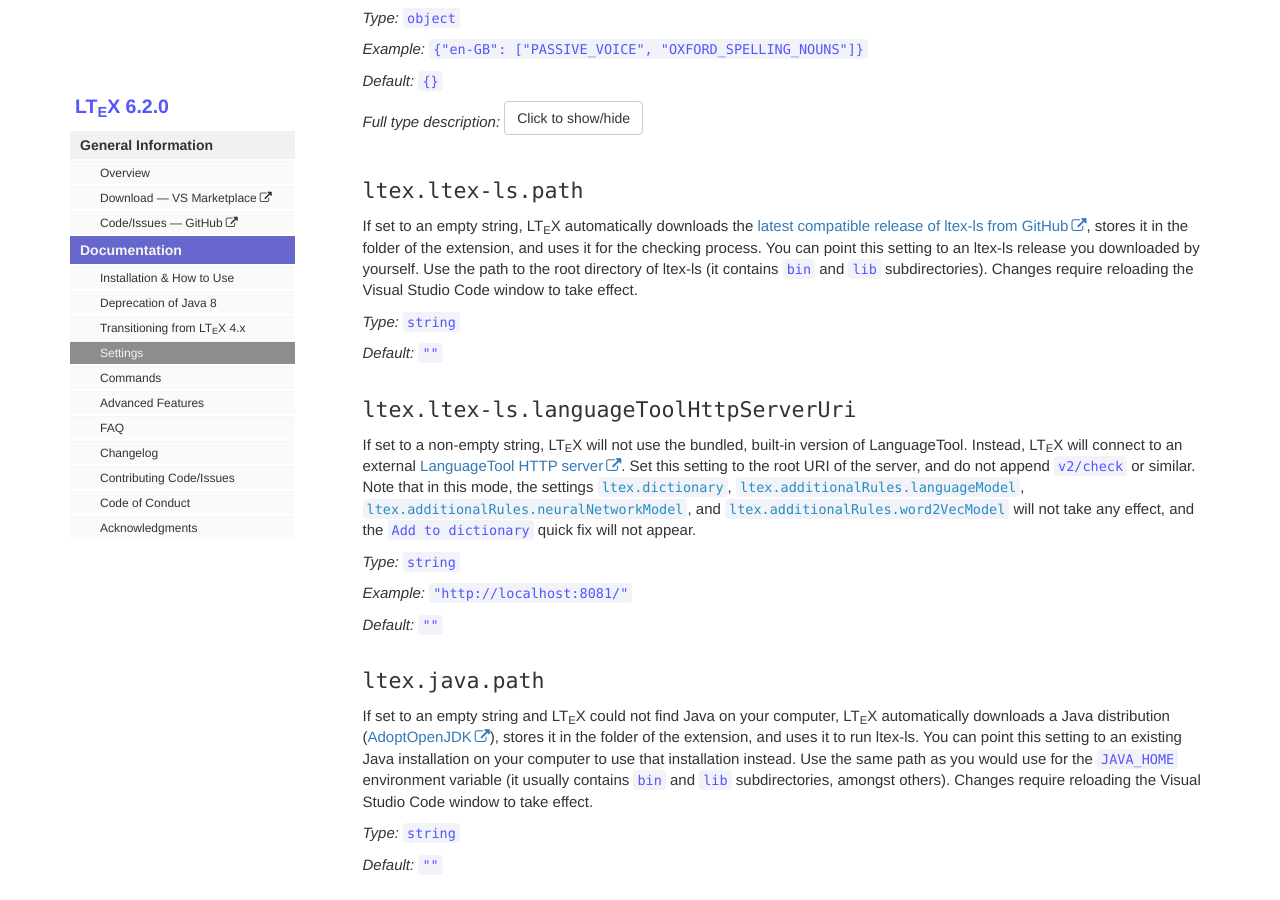
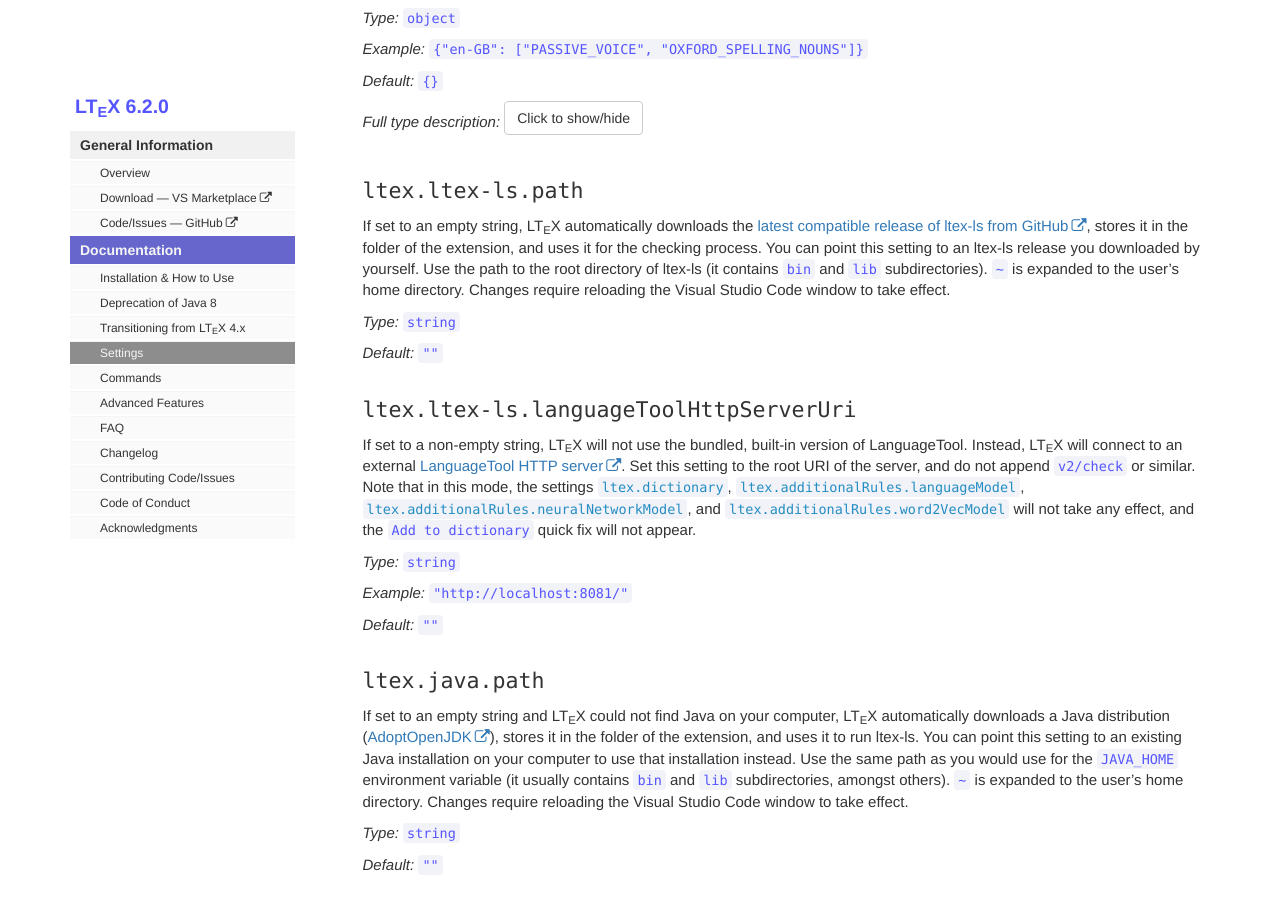
Before and after one commit to valentjn/vscode-ltex, a Jekyll site: the page built from pages/docs/settings.md, in a window 1280 px wide and 900 px high, scrolled down 2739 px. Built offline with Jekyll 4.4.1, drawn with Linux system fonts in a browser that asks for light colours; some of the changed text lies outside the part shown.

Commit message:
Update settings

```diff
--- a/pages/docs/settings.md
+++ b/pages/docs/settings.md
@@ -808,7 +808,7 @@
 
 ## `ltex.ltex-ls.path`
 
-If set to an empty string, LTeX automatically downloads the [latest compatible release of ltex-ls from GitHub](https://github.com/valentjn/ltex-ls/releases), stores it in the folder of the extension, and uses it for the checking process. You can point this setting to an ltex-ls release you downloaded by yourself. Use the path to the root directory of ltex-ls (it contains `bin` and `lib` subdirectories). Changes require reloading the Visual Studio Code window to take effect.
+If set to an empty string, LTeX automatically downloads the [latest compatible release of ltex-ls from GitHub](https://github.com/valentjn/ltex-ls/releases), stores it in the folder of the extension, and uses it for the checking process. You can point this setting to an ltex-ls release you downloaded by yourself. Use the path to the root directory of ltex-ls (it contains `bin` and `lib` subdirectories). `~` is expanded to the user's home directory. Changes require reloading the Visual Studio Code window to take effect.
 
 *Type:* `string`
 
@@ -826,7 +826,7 @@
 
 ## `ltex.java.path`
 
-If set to an empty string and LTeX could not find Java on your computer, LTeX automatically downloads a Java distribution ([AdoptOpenJDK](https://adoptopenjdk.net/)), stores it in the folder of the extension, and uses it to run ltex-ls. You can point this setting to an existing Java installation on your computer to use that installation instead. Use the same path as you would use for the `JAVA_HOME` environment variable (it usually contains `bin` and `lib` subdirectories, amongst others). Changes require reloading the Visual Studio Code window to take effect.
+If set to an empty string and LTeX could not find Java on your computer, LTeX automatically downloads a Java distribution ([AdoptOpenJDK](https://adoptopenjdk.net/)), stores it in the folder of the extension, and uses it to run ltex-ls. You can point this setting to an existing Java installation on your computer to use that installation instead. Use the same path as you would use for the `JAVA_HOME` environment variable (it usually contains `bin` and `lib` subdirectories, amongst others). `~` is expanded to the user's home directory. Changes require reloading the Visual Studio Code window to take effect.
 
 *Type:* `string`
 
@@ -1025,7 +1025,7 @@
 
 ## `ltex.additionalRules.languageModel`
 
-Optional path to a directory with rules of a language model with *n*-gram occurrence counts.
+Optional path to a directory with rules of a language model with *n*-gram occurrence counts. `~` is expanded to the user's home directory.
 
 *Type:* `string`
 
@@ -1033,7 +1033,7 @@
 
 ## `ltex.additionalRules.neuralNetworkModel`
 
-Optional path to a directory with rules of a pretrained neural network model.
+Optional path to a directory with rules of a pretrained neural network model. `~` is expanded to the user's home directory.
 
 *Type:* `string`
 
@@ -1041,7 +1041,7 @@
 
 ## `ltex.additionalRules.word2VecModel`
 
-Optional path to a directory with rules of a word2vec language model.
+Optional path to a directory with rules of a word2vec language model. `~` is expanded to the user's home directory.
 
 *Type:* `string`
 
```
